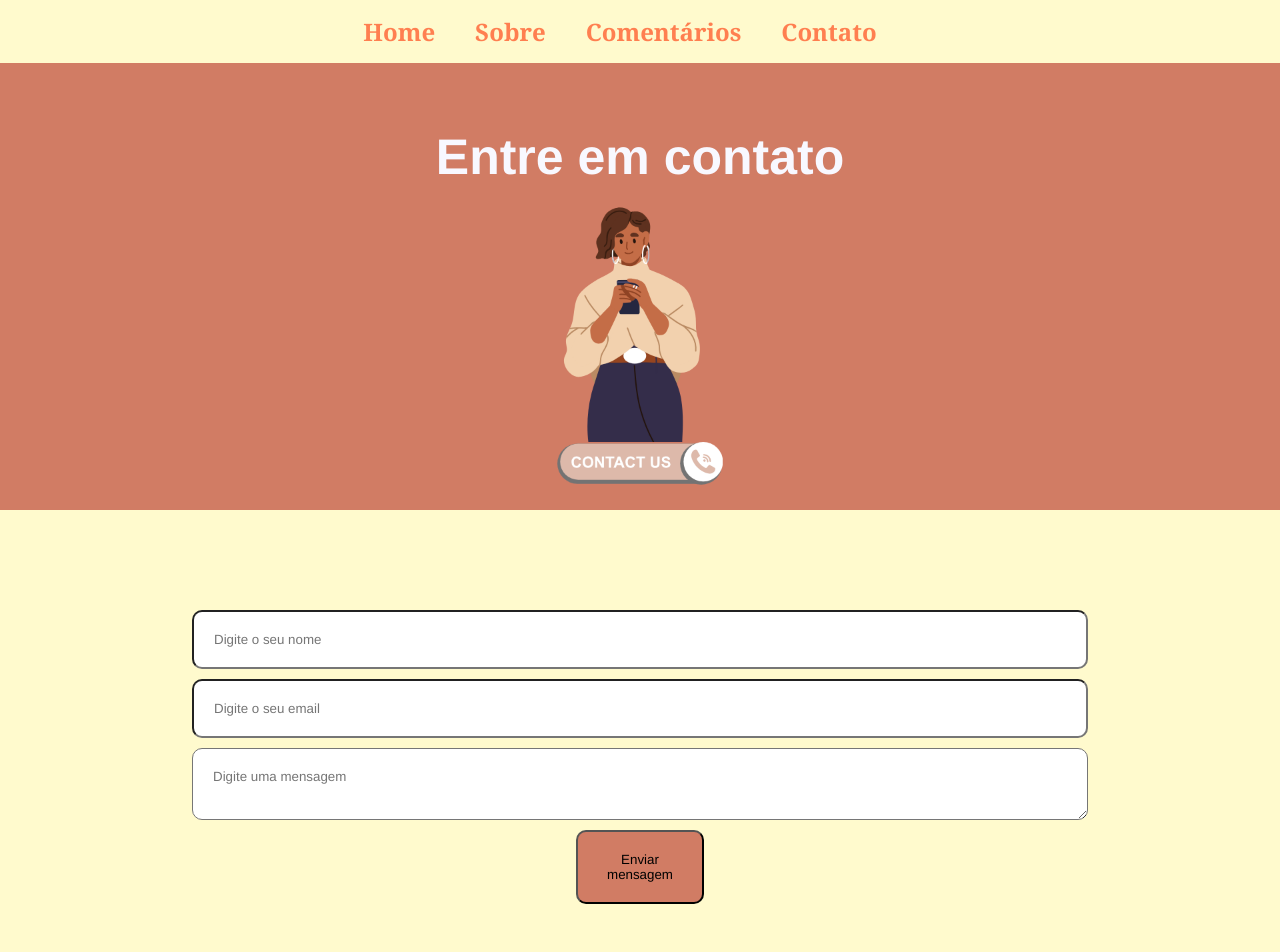
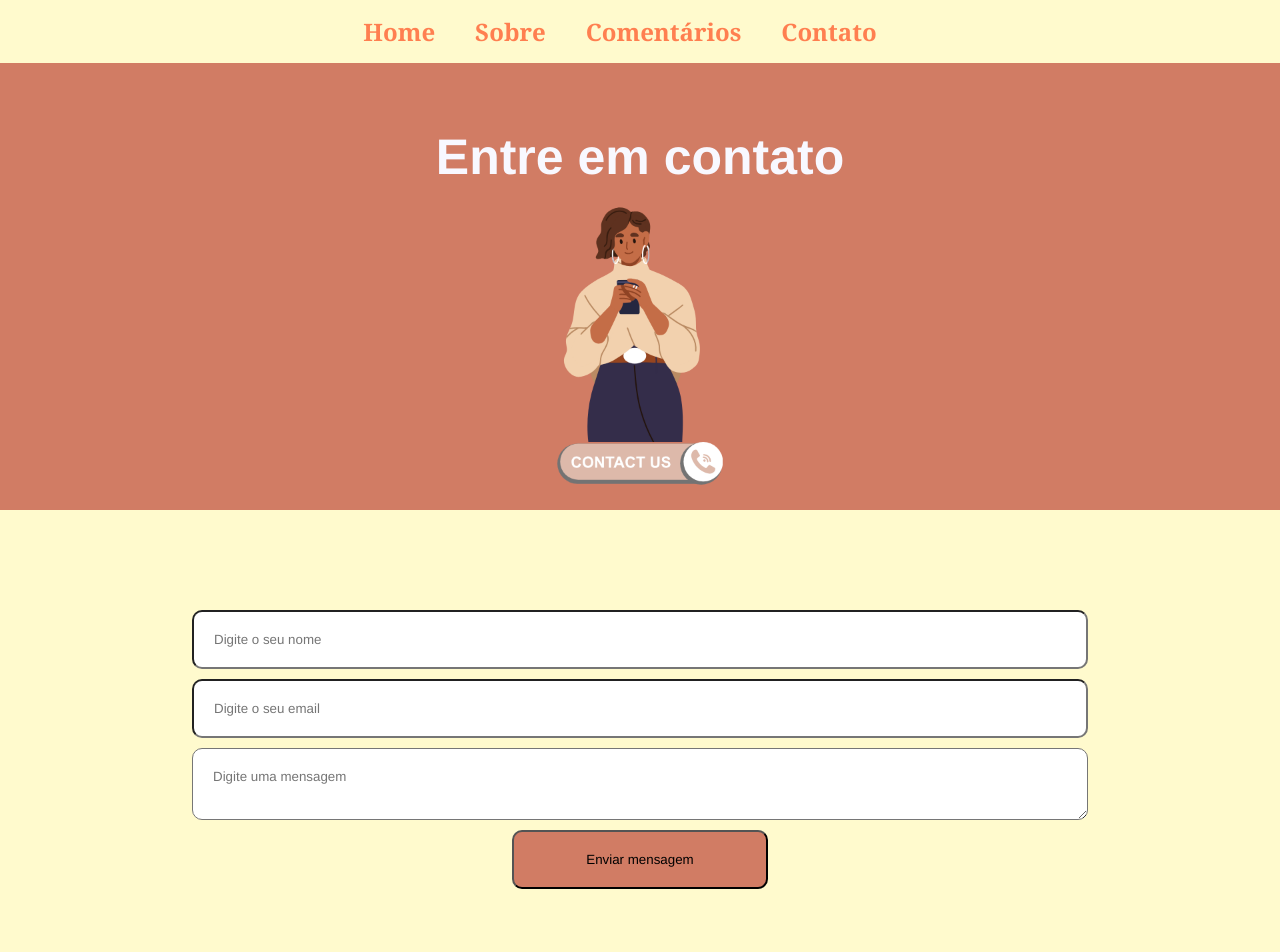
Before and after one commit to iallysamara/Projeto_Final_Preta_Lab_React, a React (Vite) app: page /contato in a window 1280 px wide. Shown: the top 952 px of the page. Built offline with nearby package versions, Linux system fonts and the light colour scheme.

Commit message:
Botão de Enviar contato

```diff
--- a/src/pages/Contato/Contato.module.css
+++ b/src/pages/Contato/Contato.module.css
@@ -33,7 +33,7 @@
  }
 
  .inputsContainer button{
-    width: 10%;
+    width: 20%;
     padding: 20px;
     margin-bottom: 100px;
     border-radius: 10px;
```
